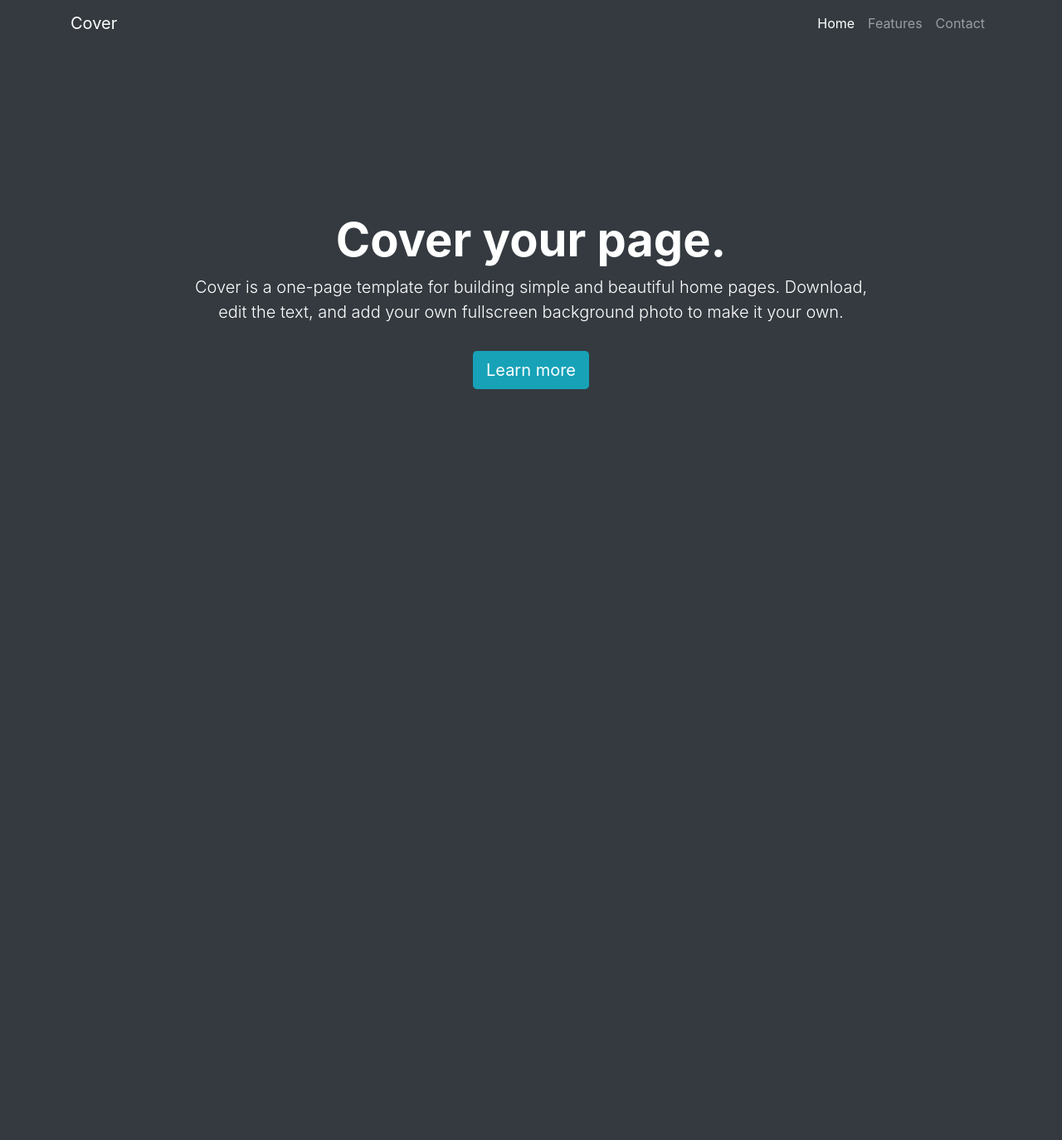
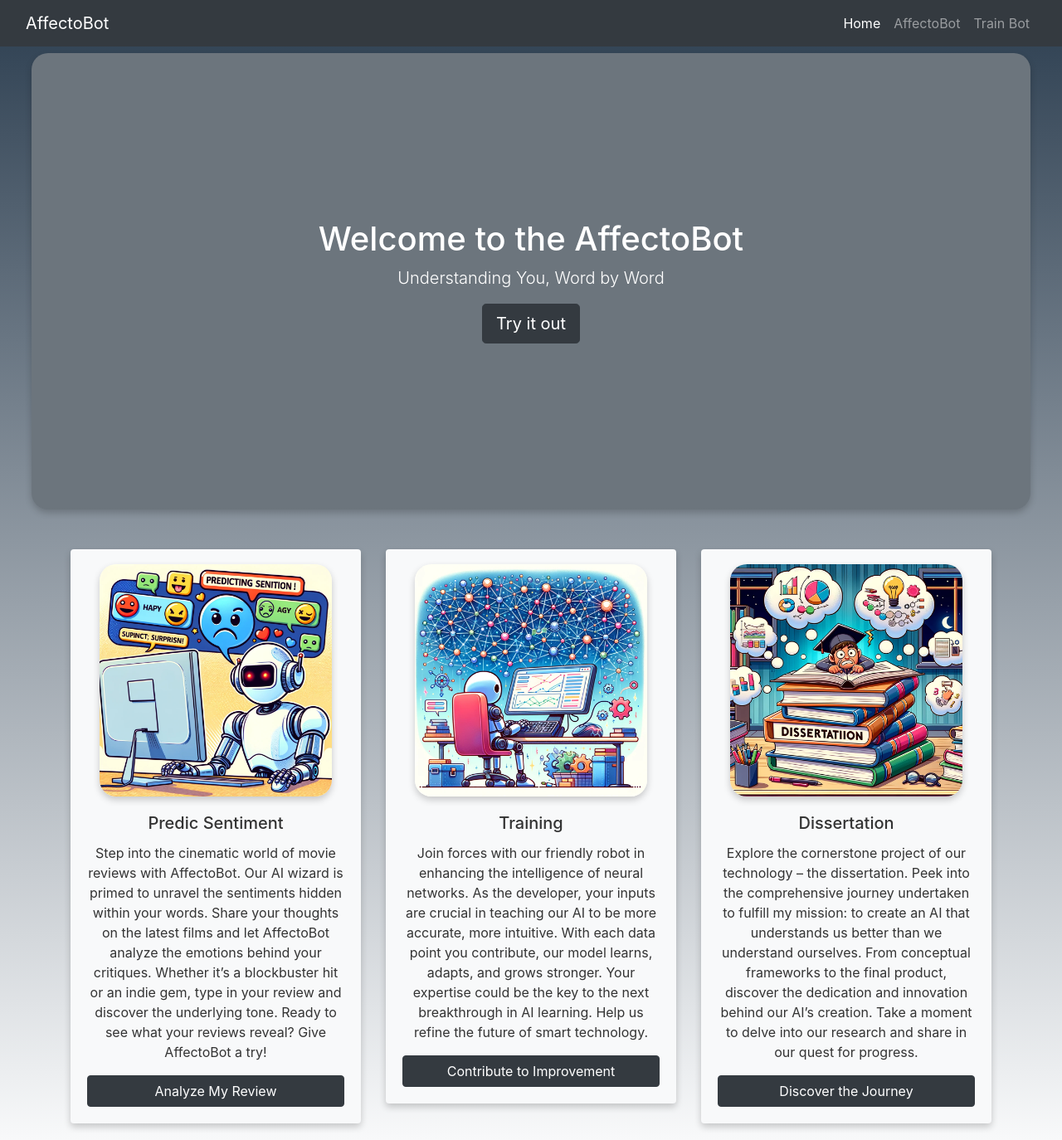
Before and after one commit to GrishaVan/SentimentAnalysisWeb, a Flask app: template src/templates/cover.html in a window 1280 px wide. Shown: the whole page at 83% size. Before the commit the page ends 469 px from the top, so only its background shows below. Run offline with Flask 3, Linux system fonts and the light colour scheme; the template is opened without the code that fills it, so the values that code supplies are empty; parts of the project's set-up code (start-up, migrations or seed data) failed here and were passed over; some libraries are stand-ins or nearby versions.

Commit message:
New Homepage

```diff
--- a/src/main.py
+++ b/src/main.py
@@ -18,8 +18,13 @@ CORS(app)
 
 app.config["DEBUG"] = os.environ.get("FLASK_DEBUG")
 
-@app.route('/', methods=['GET'])
+@app.route('/home', methods=['GET'])
 def index():
+
+    return render_template('cover.html')
+
+@app.route('/bot', methods=['GET'])
+def affectobot():
     # Get sentiment from query string if available
     sentiment = request.args.get('sentiment', '')
     return render_template('index.html', sentiment=sentiment)
--- /dev/null
+++ b/src/styles/cover.css
@@ -0,0 +1,57 @@
+body {
+    background-color: #f7f7f7; /* Light grey background */
+    color: #333; /* Dark grey text color */
+    margin-bottom: 20px;
+    background: linear-gradient(180deg, #2c3e50 0%, #f8f9fa 100%);
+}
+.navbar {
+    background-color: #555; /* Dark grey navbar background */
+}
+.navbar-brand, .nav-link {
+    color: #f7f7f7; /* Light grey text color */
+}
+.nav-link:hover {
+    color: #ddd; /* Slightly lighter grey on hover */
+}
+.cover-container {
+    padding: 200px 0;
+    color: #fff; /* White text for contrast */
+    border-radius: 20px; /* Rounded corners */
+    margin: 3%; /* Increase margin */
+    margin-top: 5%;
+    box-shadow: 0 4px 8px 0 rgba(0,0,0,0.2); /* Optional: adds shadow for a "lifted card" effect */
+}
+.card {
+    border: none; /* No border for a cleaner look */
+    box-shadow: 0 4px 8px 0 rgba(0,0,0,0.2);
+}
+.card-img-top {
+    width: 80%; /* Adjust the width as needed */
+    height: auto; /* Maintain the aspect ratio of the image */
+    object-fit: cover;
+    display: block; /* Makes the image block-level */
+    margin-left: auto; /* Auto margin on the left */
+    margin-right: auto; /* Auto margin on the right */
+    margin-top: 5%;
+    box-shadow: 0 4px 8px 0 rgba(0,0,0,0.2);
+    border-radius: 20px;
+}
+.card-body {
+    text-align: center;
+}
+.card-body .btn {
+    display: block; /* Makes the button a block-level element */
+    width: auto; /* Button width is as long as its content */
+    margin: 0 auto; /* Centers the button horizontally */
+}
+.try-button {
+    color: white;
+  }
+.navbar-spacer {
+    flex-grow: 1;
+}
+
+/* Make sure the collapse container takes the full width to push the nav items to the right */
+#navbarSupportedContent {
+    width: 100%;
+}
--- a/src/templates/cover.html
+++ b/src/templates/cover.html
@@ -3,93 +3,86 @@
 <head>
     <meta charset="UTF-8">
     <meta name="viewport" content="width=device-width, initial-scale=1.0">
-    <title>Cover Template</title>
+    <title>AffectoBot</title>
     <!-- Bootstrap CSS -->
-    <link href="https://stackpath.bootstrapcdn.com/bootstrap/4.5.2/css/bootstrap.min.css" rel="stylesheet">
-    <style>
-        body {
-            background-color: #343a40; /* Dark background */
-            color: #ffffff; /* White text color */
-            margin: 200px;
-            padding-top: 56px; /* Padding to ensure content isn't hidden behind the navbar */
-        }
-        .cover-container {
-            max-width: 42em;
-        }
-        .navbar {
-            background-color: rgba(52, 58, 64, 0.8); /* Dark background with some opacity */
-        }
-        .navbar-brand,
-        .nav-link {
-            color: #ffffff; /* White text color */
-        }
-        .nav-link:hover {
-            color: #f8f9fa; /* Slightly lighter color on hover */
-        }
-        .masthead-brand {
-            font-weight: bold;
-        }
-        .cover {
-            display: flex;
-            flex-direction: column;
-            justify-content: center; /* Center vertically */
-            align-items: center; /* Center horizontally */
-            height: calc(100vh - 56px); /* Full height minus navbar height */
-            text-align: center;
-        }
-        .cover-heading {
-            font-size: 3.5rem; /* Larger font size for the cover heading */
-            font-weight: bold;
-            margin-bottom: 0.5rem; /* Spacing between heading and lead text */
-        }
-        .lead {
-            font-size: 1.25rem; /* Adjust the font size as necessary */
-            margin-bottom: 2rem; /* Spacing between lead text and button */
-        }
-        .btn-cover {
-            background-color: #17a2b8; /* Bootstrap's info button color for the "Learn more" button */
-            border: none;
-            color: white;
-        }
-    </style>
+    <link rel="stylesheet" href="https://stackpath.bootstrapcdn.com/bootstrap/4.5.2/css/bootstrap.min.css">
+    <link rel="stylesheet" href="{{ url_for('static', filename='cover.css') }}">
 </head>
 <body>
 
-    <nav class="navbar navbar-expand-md fixed-top navbar-dark bg-dark">
-        <div class="container">
-            <a class="navbar-brand" href="#">Cover</a>
-            <button class="navbar-toggler" type="button" data-toggle="collapse" data-target="#navbarCollapse" aria-controls="navbarCollapse" aria-expanded="false" aria-label="Toggle navigation">
+    <nav class="navbar navbar-expand-lg fixed-top navbar-dark bg-dark">
+        <div class="container-fluid">
+            <a class="navbar-brand" href="#">AffectoBot</a>
+            <!-- Spacer div to push all nav items to the right -->
+            <div class="navbar-spacer"></div>
+            <button class="navbar-toggler" type="button" data-toggle="collapse" data-target="#navbarSupportedContent" aria-controls="navbarSupportedContent" aria-expanded="false" aria-label="Toggle navigation">
                 <span class="navbar-toggler-icon"></span>
             </button>
-            <div class="collapse navbar-collapse justify-content-end" id="navbarCollapse">
-                <ul class="navbar-nav">
+            <div class="collapse navbar-collapse" id="navbarSupportedContent">
+                <ul class="navbar-nav ml-auto"> <!-- ml-auto will align the nav items to the right -->
                     <li class="nav-item active">
-                        <a class="nav-link" href="#">Home <span class="sr-only">(current)</span></a>
+                        <a class="nav-link" href="#">Home</a>
                     </li>
                     <li class="nav-item">
-                        <a class="nav-link" href="#">Features</a>
+                        <a class="nav-link" href="{{ url_for('affectobot') }}">AffectoBot</a>
                     </li>
                     <li class="nav-item">
-                        <a class="nav-link" href="#">Contact</a>
+                        <a class="nav-link" href="#">Train Bot</a>
                     </li>
                 </ul>
             </div>
         </div>
     </nav>
 
-    <div class="cover d-flex align-items-center h-100">
+
+    <div class="cover-container text-center bg-secondary bg-gradient">
         <div class="container">
-            <h1 class="cover-heading">Cover your page.</h1>
-            <p class="lead">Cover is a one-page template for building simple and beautiful home pages. Download, edit the text, and add your own fullscreen background photo to make it your own.</p>
-            <p class="lead">
-                <a href="#" class="btn btn-lg btn-cover">Learn more</a>
-            </p>
+            <h1>Welcome to the AffectoBot</h1>
+            <p class="lead">Understanding You, Word by Word</p>
+            <a href="{{ url_for('affectobot') }}" class="btn btn-lg try-button btn-dark btn-gradient" role="button">Try it out</a>
         </div>
     </div>
 
+    <div class="container mt-5">
+        <div class="row">
+            <!-- Card example -->
+            <div class="col-md-4">
+                <div class="card bg-light bg-gradient">
+                    <img src="{{ url_for('static', filename='prediction.jpg') }}" class="card-img-top" alt="...">
+                    <div class="card-body">
+                        <h5 class="card-title">Predic Sentiment</h5>
+                        <p class="card-text">Step into the cinematic world of movie reviews with AffectoBot. Our AI wizard is primed to unravel the sentiments hidden within your words. Share your thoughts on the latest films and let AffectoBot analyze the emotions behind your critiques. Whether it’s a blockbuster hit or an indie gem, type in your review and discover the underlying tone. Ready to see what your reviews reveal? Give AffectoBot a try!</p>
+                        <a href="{{ url_for('affectobot') }}" class="btn btn-dark btn-gradient">Analyze My Review</a>
+                    </div>
+                </div>
+            </div>
+            <!-- Repeat for additional cards -->
+            <div class="col-md-4">
+                <div class="card bg-light bg-gradient">
+                    <img src="{{ url_for('static', filename='training.jpg') }}" class="card-img-top" alt="...">
+                    <div class="card-body">
+                        <h5 class="card-title">Training</h5>
+                        <p class="card-text">Join forces with our friendly robot in enhancing the intelligence of neural networks. As the developer, your inputs are crucial in teaching our AI to be more accurate, more intuitive. With each data point you contribute, our model learns, adapts, and grows stronger. Your expertise could be the key to the next breakthrough in AI learning. Help us refine the future of smart technology.</p>
+                        <a href="#" class="btn btn-dark btn-gradient">Contribute to Improvement</a>
+                    </div>
+                </div>
+            </div>
+            <div class="col-md-4">
+                <div class="card bg-light bg-gradient">
+                    <img src="{{ url_for('static', filename='dis.jpg') }}" class="card-img-top" alt="...">
+                    <div class="card-body">
+                        <h5 class="card-title">Dissertation</h5>
+                        <p class="card-text">Explore the cornerstone project of our technology – the dissertation. Peek into the comprehensive journey undertaken to fulfill my mission: to create an AI that understands us better than we understand ourselves. From conceptual frameworks to the final product, discover the dedication and innovation behind our AI’s creation. Take a moment to delve into our research and share in our quest for progress.</p>
+                        <a href="#" class="btn btn-dark btn-gradient">Discover the Journey</a>
+                    </div>
+                </div>
+            </div>
+        </div>
+    </div>
+
+    <!-- Bootstrap JS and dependencies -->
     <script src="https://code.jquery.com/jquery-3.5.1.slim.min.js"></script>
     <script src="https://cdn.jsdelivr.net/npm/@popperjs/core@2.5.2/dist/umd/popper.min.js"></script>
     <script src="https://stackpath.bootstrapcdn.com/bootstrap/4.5.2/js/bootstrap.min.js"></script>
-
 </body>
 </html>
```
Also changed, not shown: src/styles/main.css (+6 -2 lines), src/templates/index.html (+26 -3 lines), src/styles/dis.jpg (added), src/styles/prediction.jpg (added), src/styles/training.jpg (added).
